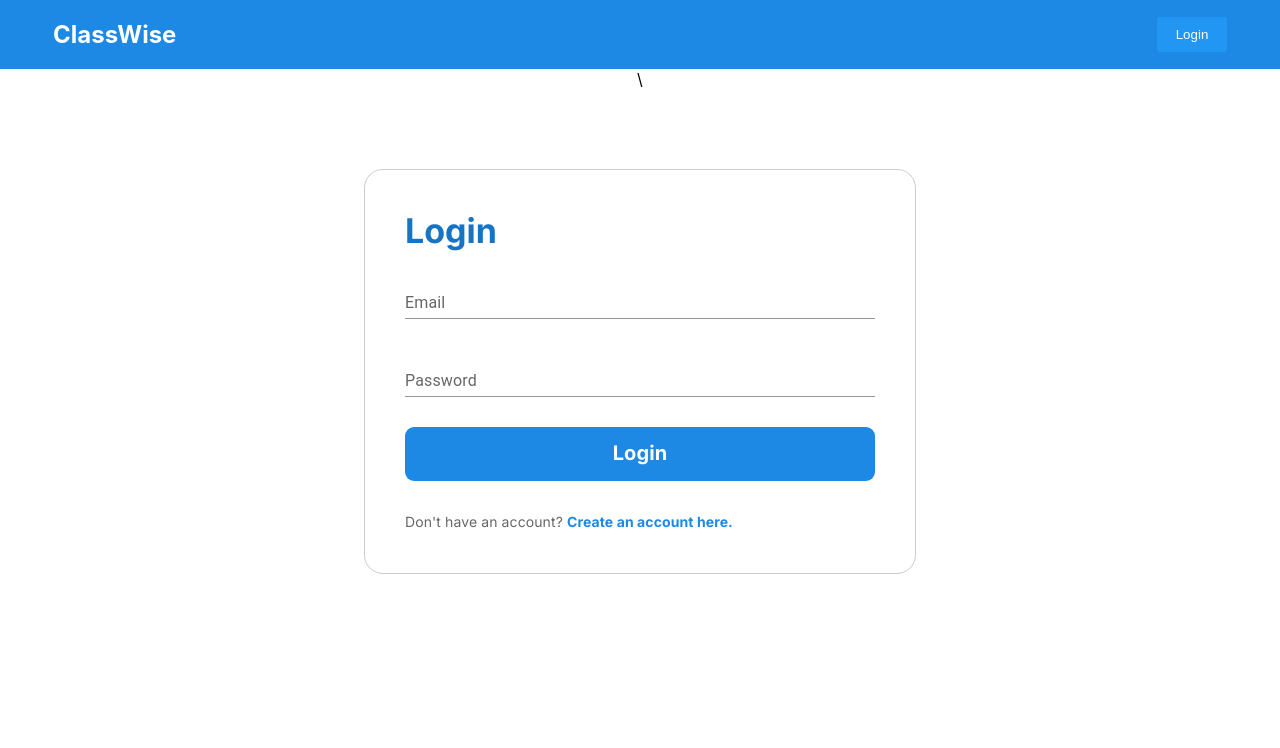
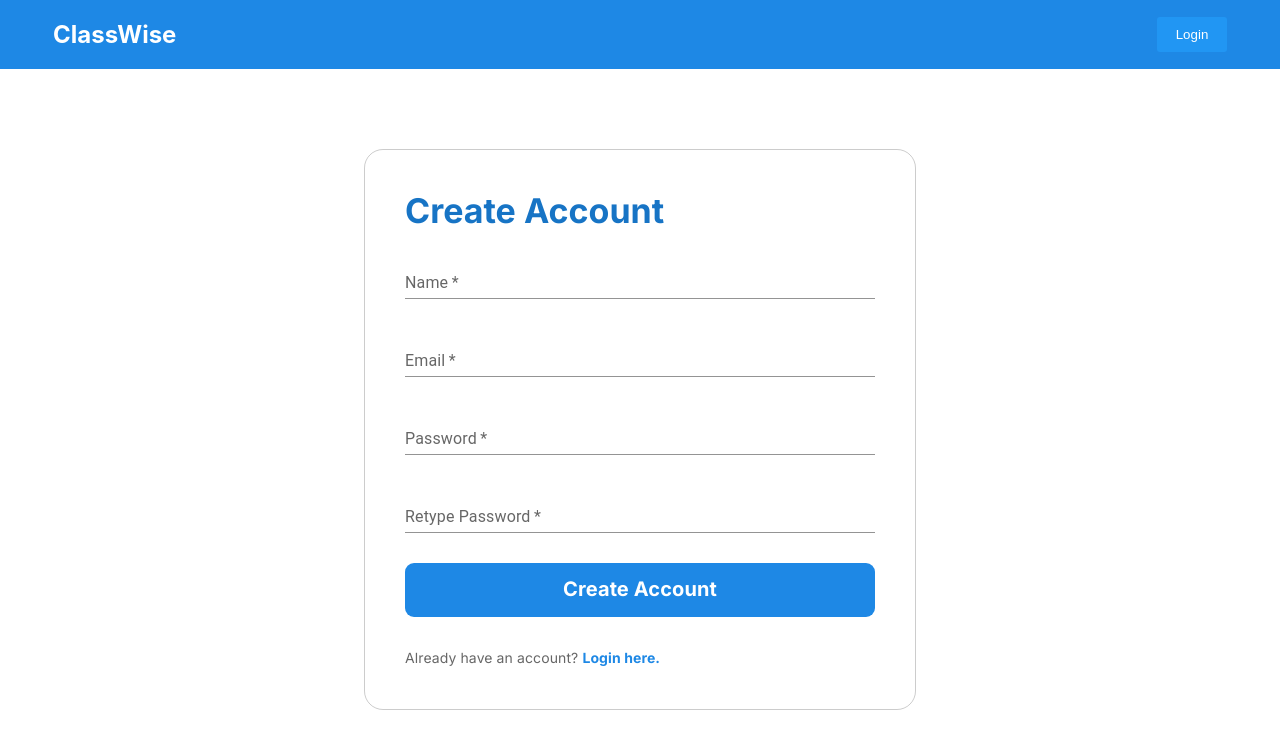
Before and after one commit to dzhang3/ClassWise, a React (Create React App) app in the folder frontend/: page /register in a window 1280 px wide. Shown: the top 748 px of the page. Built offline with nearby package versions, Linux system fonts and the light colour scheme.

Commit message:
done registration form

```diff
--- a/frontend/src/components/LoginRegistration/LoginComponent.js
+++ b/frontend/src/components/LoginRegistration/LoginComponent.js
@@ -36,7 +36,7 @@ function LoginComponent() {
 						display: "flex",
 						flexDirection: "column",
 						width: "100%",
-						gap: "30px",
+						gap: "40px",
 						textAlign: "left",
 					}}
 				>
--- a/frontend/src/components/LoginRegistration/RegisterComponent.js
+++ b/frontend/src/components/LoginRegistration/RegisterComponent.js
@@ -1,22 +1,41 @@
-import React, { useState } from "react";
-import { useHistory } from "react-router-dom";
+import React, { useState, useEffect } from "react";
 import TextField from "@mui/material/TextField";
 
 function RegisterComponent() {
+	const [name, setName] = useState("");
 	const [email, setEmail] = useState("");
 	const [password, setPassword] = useState("");
+	const [retypePassword, setRetypePassword] = useState("");
 	const [error, setError] = useState(null);
+	const [samePassword, setSamePassword] = useState(true);
 
-	async function handleSubmit(e) {
-		// e.preventDefault();
-		// try {
-		//   await login(email, password);
-		//   history.push("/");
-		// } catch (err) {
-		//   setError("Failed to log in");
-		// }
-		return;
+	useEffect(() => {
+		validatePassword();
+	}, [password, retypePassword]);
+
+	function validatePassword() {
+		if (retypePassword && password !== retypePassword) {
+			setSamePassword(false);
+		} else {
+			setSamePassword(true);
+		}
 	}
+
+	function retypePasswordChange(e) {
+		setRetypePassword(e.target.value);
+	}
+
+	function handleSubmit(e) {
+		e.preventDefault();
+		if (!samePassword) {
+			setError("Passwords do not match");
+			return;
+		}
+
+		// Continue with form submission logic
+		console.log("Form submitted");
+	}
+
 	return (
 		<div
 			className="login-component-wrapper"
@@ -28,7 +47,7 @@ function RegisterComponent() {
 			}}
 		>
 			<div className="login-component">
-				<div className="login-component-title">Login</div>
+				<div className="login-component-title">Create Account</div>
 
 				<form
 					onSubmit={handleSubmit}
@@ -41,44 +60,63 @@ function RegisterComponent() {
 					}}
 				>
 					<TextField
+						required
+						variant="standard"
+						label="Name"
+						onChange={(e) => setName(e.target.value)}
+						value={name}
+					/>
+					<TextField
+						required
 						variant="standard"
 						type="email"
 						label="Email"
 						onChange={(e) => setEmail(e.target.value)}
 						value={email}
 					/>
+					<TextField
+						required
+						variant="standard"
+						type="password"
+						label="Password"
+						onChange={(e) => setPassword(e.target.value)}
+						value={password}
+					/>
 
-					<div
-						className="login-component-password"
-						style={{
-							display: "flex",
-							flexDirection: "column",
-							justifyContent: "space-between",
-						}}
-					>
+					{samePassword && (
 						<TextField
+							required
 							variant="standard"
 							type="password"
-							label="Password"
-							onChange={(e) => setPassword(e.target.value)}
-							value={password}
+							label="Retype Password"
+							value={retypePassword}
+							onChange={(e) => retypePasswordChange(e)}
 						/>
+					)}
 
-						{/* <div className="login-component-forgot-password">
-							<a href="/forgot-password">Forgot Password?</a>
-						</div> */}
-					</div>
+					{!samePassword && (
+						<TextField
+							error
+							required
+							variant="standard"
+							type="password"
+							label="Retype Password"
+							value={retypePassword}
+							onChange={(e) => retypePasswordChange(e)}
+							helperText="Passwords do not match"
+						/>
+					)}
 
 					<button className="login-component-button" type="submit">
 						<div className=".login-component-button-text">
-							Login
+							Create Account
 						</div>
 					</button>
 
 					<div className="login-component-signup">
-						Don't have an account?{" "}
-						<a href="/register" className="register-text">
-							Create an account here.
+						Already have an account?{" "}
+						<a href="/login" className="register-text">
+							Login here.
 						</a>
 					</div>
 				</form>
--- a/frontend/src/pages/RegisterPage.js
+++ b/frontend/src/pages/RegisterPage.js
@@ -4,7 +4,7 @@ import TitleHeader from "../components/navigation/title-header";
 function RegisterPage() {
 	return (
 		<div className="LoginPage" style={{ alignContent: "center" }}>
-			<TitleHeader />\
+			<TitleHeader />
 			<RegisterComponent />
 		</div>
 	);
```
